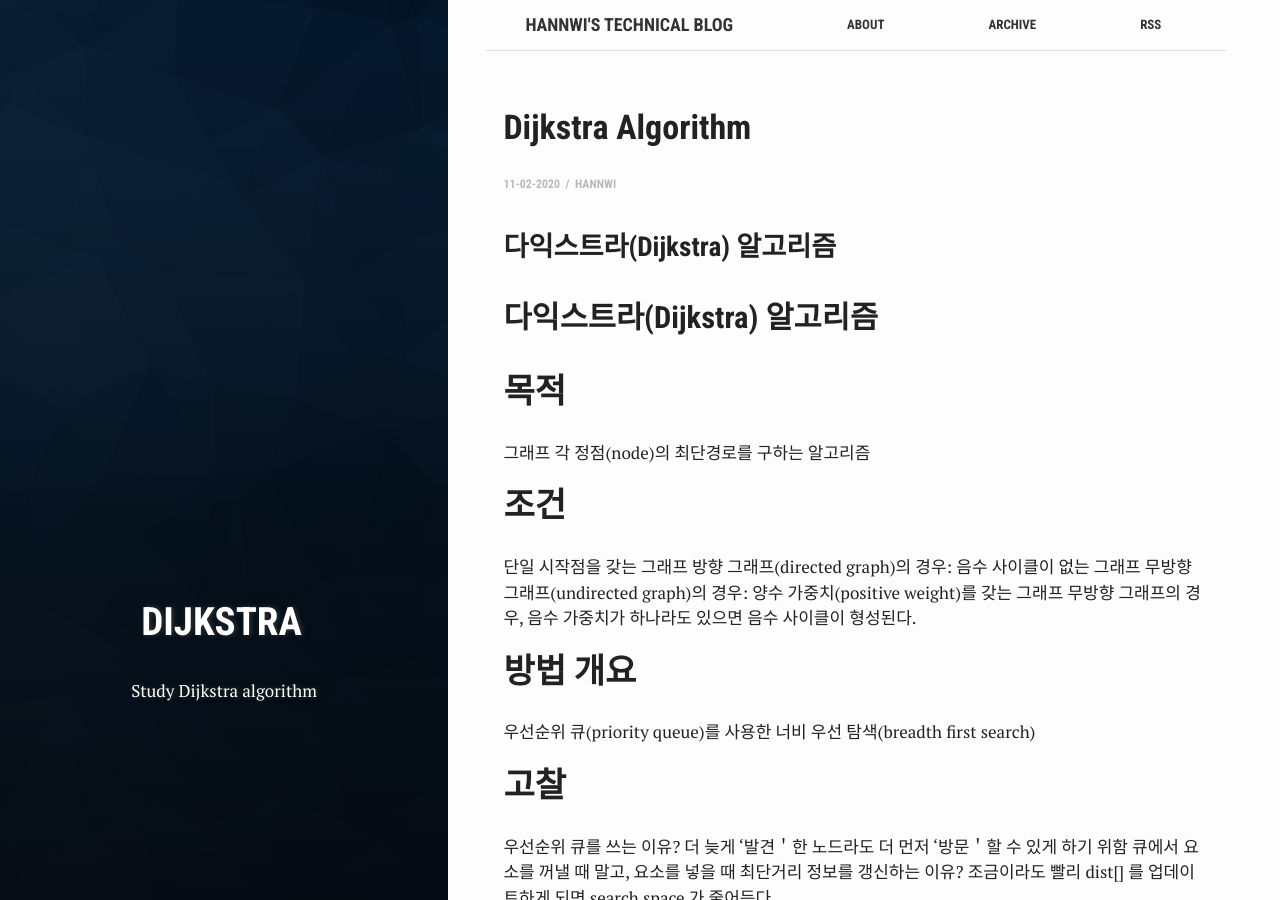
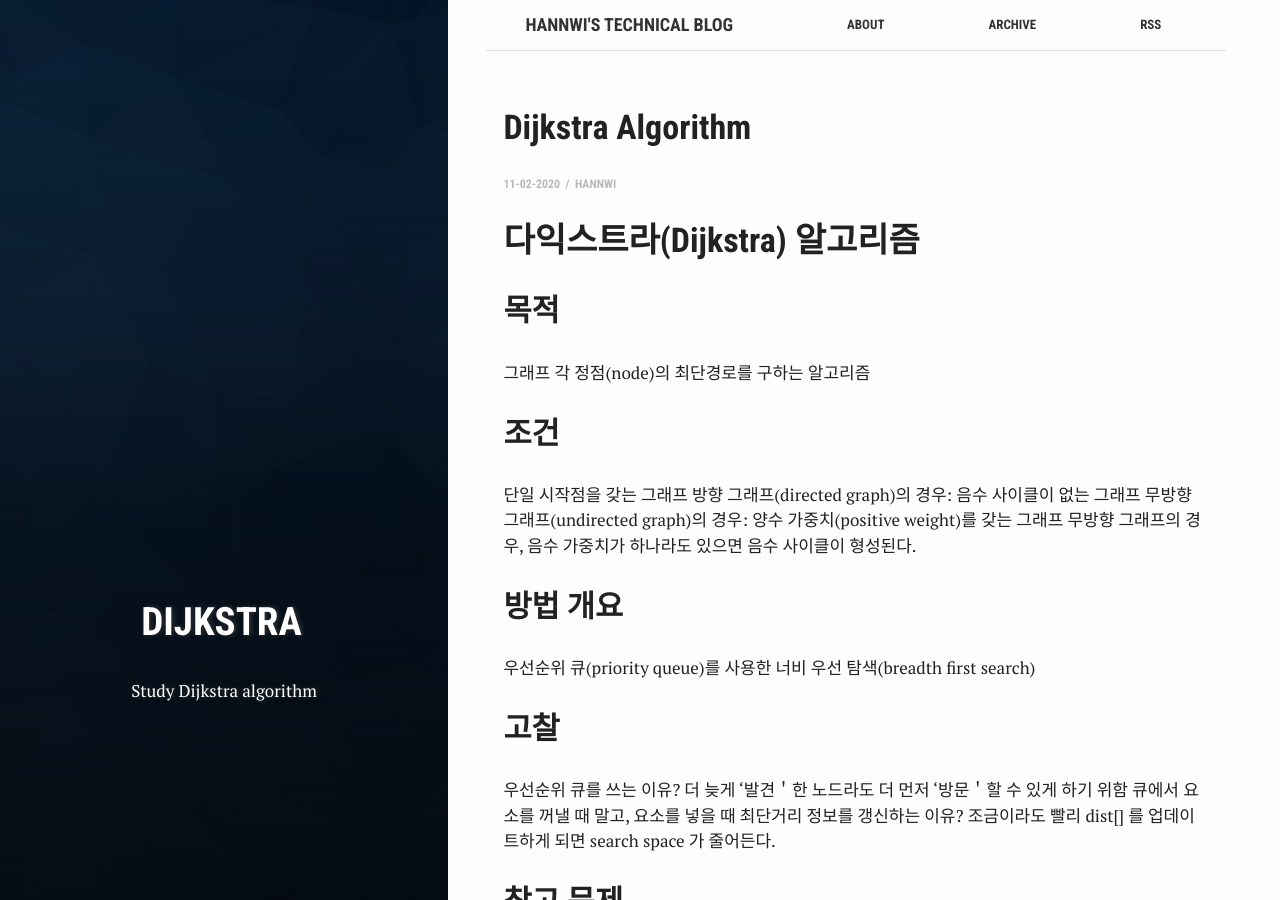
Before and after one commit to hannwi/github.io, a Jekyll site: the page built from _posts/2020-02-11-Algorithm-Dijkstra.md, in a window 1280 px wide and 900 px high. Built offline with Jekyll 4.4.1, drawn with Linux system fonts in a browser that asks for light colours.

Commit message:
Update 2020-02-11-Algorithm-Dijkstra.md

```diff
--- a/_posts/2020-02-11-Algorithm-Dijkstra.md
+++ b/_posts/2020-02-11-Algorithm-Dijkstra.md
@@ -9,31 +9,30 @@ tags: 'dijkstra'
 author: Hannwi
 ---
 
-### 다익스트라(Dijkstra) 알고리즘
-## 다익스트라(Dijkstra) 알고리즘
+# 다익스트라(Dijkstra) 알고리즘
 
-# 목적
+## 목적
 그래프 각 정점(node)의 최단경로를 구하는 알고리즘
 
-# 조건
+## 조건
 단일 시작점을 갖는 그래프
 방향 그래프(directed graph)의 경우: 음수 사이클이 없는 그래프
 무방향 그래프(undirected graph)의 경우: 양수 가중치(positive weight)를 갖는 그래프
 무방향 그래프의 경우, 음수 가중치가 하나라도 있으면 음수 사이클이 형성된다.
 
-# 방법 개요
+## 방법 개요
 우선순위 큐(priority queue)를 사용한 너비 우선 탐색(breadth first search)
 
-# 고찰
+## 고찰
 우선순위 큐를 쓰는 이유?
 	더 늦게 ‘발견＇한 노드라도 더 먼저 ‘방문＇할 수 있게 하기 위함
 큐에서 요소를 꺼낼 때 말고, 요소를 넣을 때 최단거리 정보를 갱신하는 이유?
 	조금이라도 빨리 dist[] 를 업데이트하게 되면 search space 가 줄어든다.
 
-# 참고 문제
+## 참고 문제
 [알고스팟_BFS][problem_link] (breadth-first search)
 
-# 코드
+## 코드
 VS2015 에서 작성하였다.
 
 {% highlight cpp %}
```
